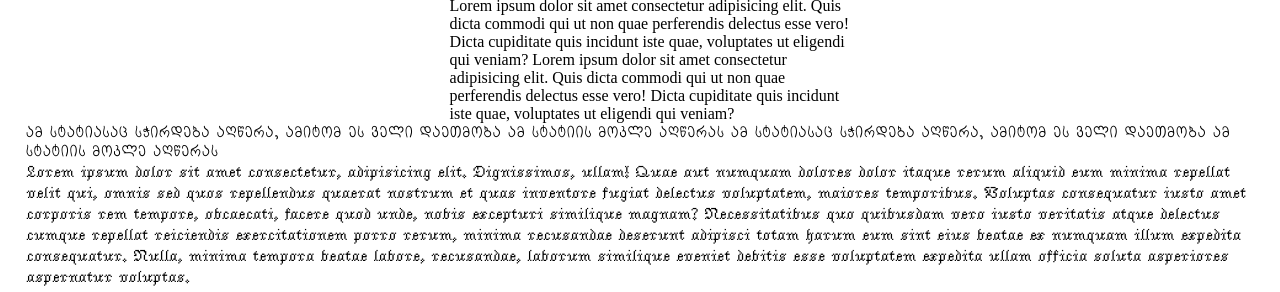
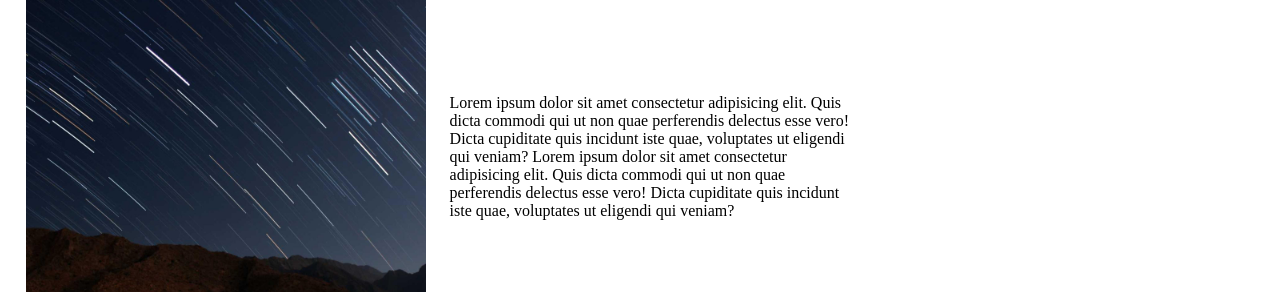
Before and after one commit to alinbrg/web26-5, a plain HTML site: page index.html in a window 1280 px wide. Shown: the part 66-358 px from the top of the page. Drawn offline with Linux system fonts and the light colour scheme; the site is published under a folder, as on GitHub Pages, so addresses that start at the root find nothing; a web font is replaced by a local one.

Commit message:
fix img src

```diff
--- a/index.html
+++ b/index.html
@@ -38,7 +38,7 @@
 				<div class="container">
 					<h1 class="section-title">section title</h1>
 					<div class="box">
-						<img src="/src/images/img.jpg" alt="" />
+						<img src="./src/images/img.jpg" alt="" />
 						<p>
 							Lorem ipsum dolor sit amet consectetur adipisicing elit. Quis
 							dicta commodi qui ut non quae perferendis delectus esse vero!
```
